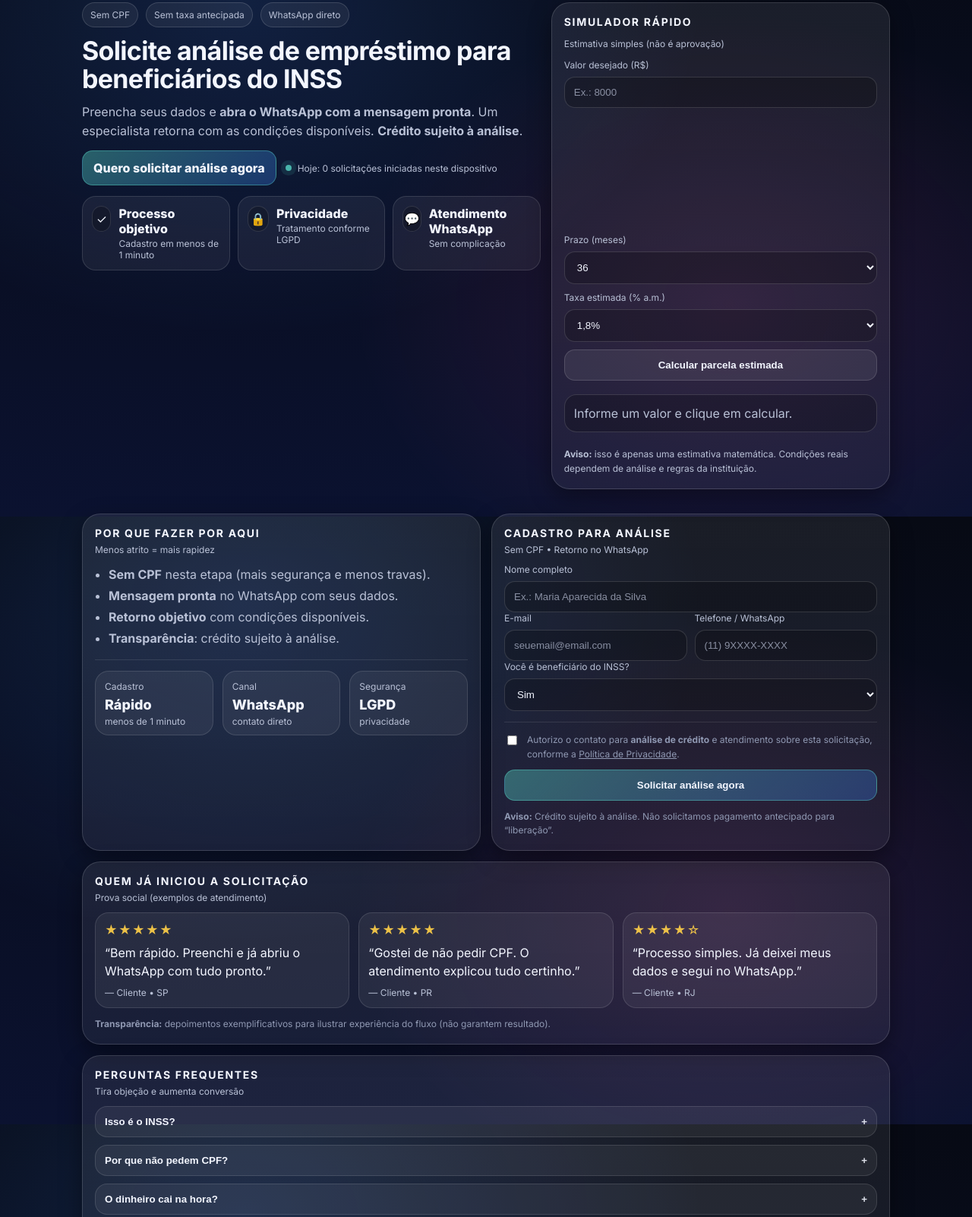
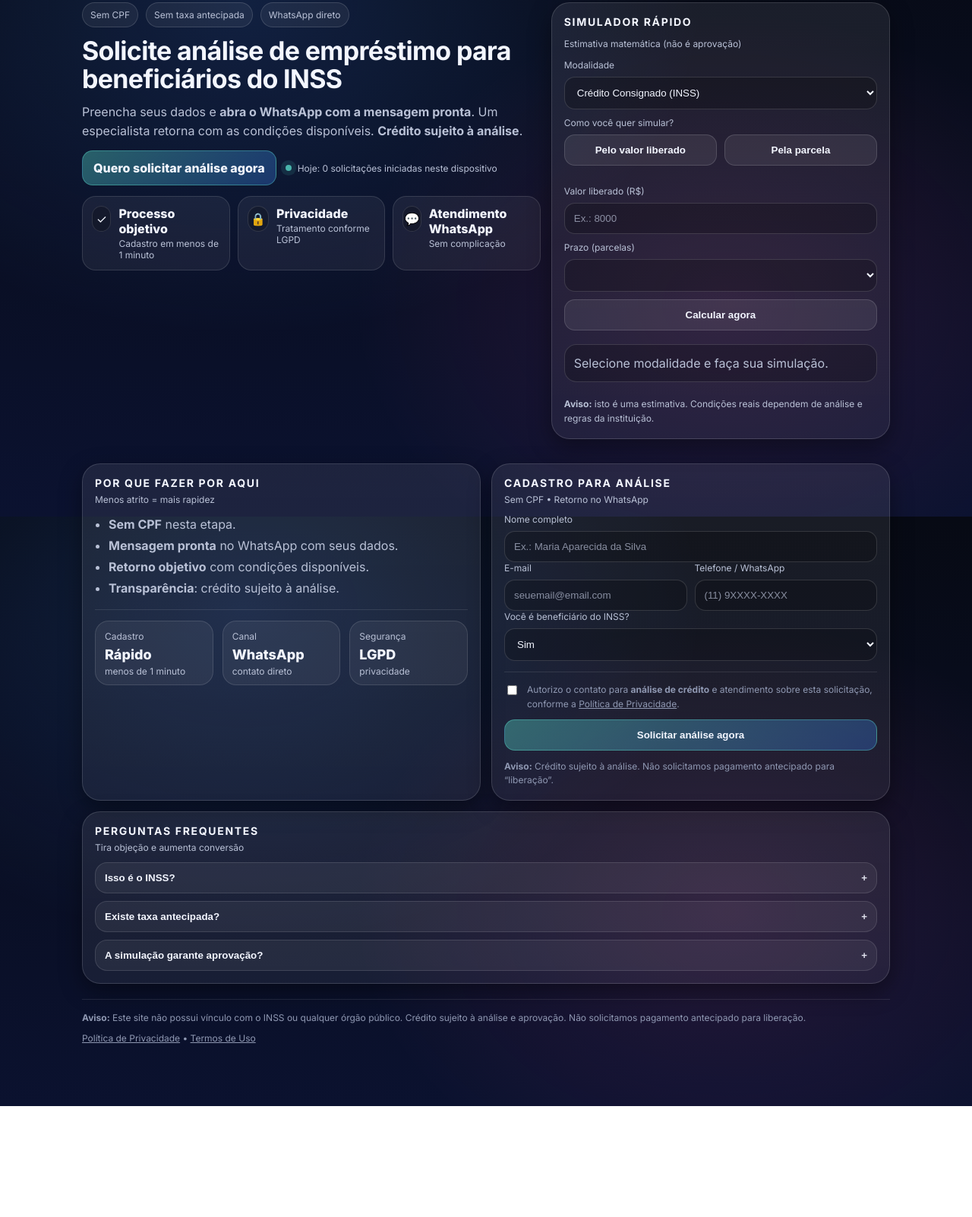
Before and after one commit to PitherMachado/mercadopago-backend, a plain HTML site: page index.html in a window 1280 px wide. Shown: the part 120-1722 px from the top of the page at 76% size. After the commit the page ends 1576 px from the top, so only its background shows below. Drawn offline with Linux system fonts and the light colour scheme.

Commit message:
Update index.html

```diff
--- a/index.html
+++ b/index.html
@@ -58,7 +58,7 @@
         <a class="btn primary" href="#cadastro">Quero solicitar análise agora</a>
         <div class="mini">
           <span class="dot"></span>
-          <span id="socialProof">Hoje: 0 solicitações iniciadas</span>
+          <span id="socialProof">Hoje: 0 solicitações iniciadas neste dispositivo</span>
         </div>
       </div>
 
@@ -89,55 +89,71 @@
       </div>
     </div>
 
+    <!-- SIMULADOR PRO (DUAS MODALIDADES + MODO DUPLO) -->
     <div class="hero-right">
       <article class="card pro-card">
         <div class="head">
           <div>
             <h3>Simulador rápido</h3>
-            <p class="sub">Estimativa simples (não é aprovação)</p>
+            <p class="sub">Estimativa matemática (não é aprovação)</p>
           </div>
         </div>
 
         <div class="body">
           <div class="sim">
-            <div class="field">
-              <label for="simValor">Valor desejado (R$)</label>
-              <input id="simValor" inputmode="numeric" placeholder="Ex.: 8000" />
+
+            <div class="row">
+              <div class="field" style="flex:1 1 100%">
+                <label for="simModalidade">Modalidade</label>
+                <select id="simModalidade">
+                  <option value="consignado" selected>Crédito Consignado (INSS)</option>
+                  <option value="pessoal">Crédito Pessoal (INSS)</option>
+                </select>
+              </div>
+            </div>
+
+            <div class="row">
+              <div class="field" style="flex:1 1 100%">
+                <label>Como você quer simular?</label>
+                <div class="row" style="gap:10px">
+                  <button class="btn" id="simModoValor" type="button" style="flex:1 1 200px">Pelo valor liberado</button>
+                  <button class="btn" id="simModoParcela" type="button" style="flex:1 1 200px">Pela parcela</button>
+                </div>
+                <div class="note" id="simHint" style="margin-top:8px;"></div>
+              </div>
+            </div>
+
+            <div class="row" id="simBoxValor">
+              <div class="field" style="flex:1 1 100%">
+                <label for="simValor">Valor liberado (R$)</label>
+                <input id="simValor" inputmode="numeric" placeholder="Ex.: 8000" />
+              </div>
+            </div>
+
+            <div class="row" id="simBoxParcela" style="display:none">
+              <div class="field" style="flex:1 1 100%">
+                <label for="simParcela">Valor da parcela (R$)</label>
+                <input id="simParcela" inputmode="numeric" placeholder="Ex.: 486,30" />
+              </div>
             </div>
 
             <div class="row">
               <div class="field">
-                <label for="simPrazo">Prazo (meses)</label>
-                <select id="simPrazo">
-                  <option value="24">24</option>
-                  <option value="36" selected>36</option>
-                  <option value="48">48</option>
-                  <option value="60">60</option>
-                  <option value="72">72</option>
-                  <option value="84">84</option>
-                </select>
-              </div>
-
-              <div class="field">
-                <label for="simTaxa">Taxa estimada (% a.m.)</label>
-                <select id="simTaxa">
-                  <option value="1.6">1,6%</option>
-                  <option value="1.8" selected>1,8%</option>
-                  <option value="2.0">2,0%</option>
-                  <option value="2.2">2,2%</option>
-                </select>
+                <label for="simPrazo">Prazo (parcelas)</label>
+                <select id="simPrazo"></select>
               </div>
             </div>
 
-            <button class="btn" id="btnSimular" type="button">Calcular parcela estimada</button>
+            <button class="btn" id="btnSimular" type="button">Calcular agora</button>
 
             <div class="sim-result" id="simResult" aria-live="polite">
-              Informe um valor e clique em calcular.
+              Selecione modalidade e faça sua simulação.
             </div>
 
             <p class="note" style="margin:10px 0 0;">
-              <b>Aviso:</b> isso é apenas uma estimativa matemática. Condições reais dependem de análise e regras da instituição.
+              <b>Aviso:</b> isto é uma estimativa. Condições reais dependem de análise e regras da instituição.
             </p>
+
           </div>
         </div>
       </article>
@@ -148,7 +164,6 @@
   <!-- GRID -->
   <section class="grid" id="cadastro">
 
-    <!-- BENEFÍCIOS -->
     <article class="card half">
       <div class="head">
         <div>
@@ -159,7 +174,7 @@
 
       <div class="body">
         <ul class="list">
-          <li><b>Sem CPF</b> nesta etapa (mais segurança e menos travas).</li>
+          <li><b>Sem CPF</b> nesta etapa.</li>
           <li><b>Mensagem pronta</b> no WhatsApp com seus dados.</li>
           <li><b>Retorno objetivo</b> com condições disponíveis.</li>
           <li><b>Transparência</b>: crédito sujeito à análise.</li>
@@ -190,7 +205,6 @@
     </article>
 
 
-    <!-- FORMULÁRIO -->
     <article class="card half">
       <div class="head">
         <div>
@@ -260,44 +274,6 @@
     </article>
 
 
-    <!-- PROVA SOCIAL -->
-    <article class="card">
-      <div class="head">
-        <div>
-          <h3>Quem já iniciou a solicitação</h3>
-          <p class="sub">Prova social (exemplos de atendimento)</p>
-        </div>
-      </div>
-
-      <div class="body">
-        <div class="testimonials">
-          <div class="tcard">
-            <div class="tstars">★★★★★</div>
-            <div class="ttext">“Bem rápido. Preenchi e já abriu o WhatsApp com tudo pronto.”</div>
-            <div class="tmeta">— Cliente • SP</div>
-          </div>
-
-          <div class="tcard">
-            <div class="tstars">★★★★★</div>
-            <div class="ttext">“Gostei de não pedir CPF. O atendimento explicou tudo certinho.”</div>
-            <div class="tmeta">— Cliente • PR</div>
-          </div>
-
-          <div class="tcard">
-            <div class="tstars">★★★★☆</div>
-            <div class="ttext">“Processo simples. Já deixei meus dados e segui no WhatsApp.”</div>
-            <div class="tmeta">— Cliente • RJ</div>
-          </div>
-        </div>
-
-        <p class="note" style="margin:12px 0 0;">
-          <b>Transparência:</b> depoimentos exemplificativos para ilustrar experiência do fluxo (não garantem resultado).
-        </p>
-      </div>
-    </article>
-
-
-    <!-- FAQ (ACCORDION) -->
     <article class="card">
       <div class="head">
         <div>
@@ -318,22 +294,6 @@
           </div>
 
           <button class="faq-q" type="button" aria-expanded="false">
-            Por que não pedem CPF?
-            <span class="faq-ico">+</span>
-          </button>
-          <div class="faq-a">
-            Para reduzir risco e atrito na primeira etapa. A análise completa pode exigir documentos depois, via atendimento.
-          </div>
-
-          <button class="faq-q" type="button" aria-expanded="false">
-            O dinheiro cai na hora?
-            <span class="faq-ico">+</span>
-          </button>
-          <div class="faq-a">
-            Depende de análise, aprovação e regras da instituição. Aqui você inicia a solicitação e recebe retorno pelo WhatsApp.
-          </div>
-
-          <button class="faq-q" type="button" aria-expanded="false">
             Existe taxa antecipada?
             <span class="faq-ico">+</span>
           </button>
@@ -342,11 +302,11 @@
           </div>
 
           <button class="faq-q" type="button" aria-expanded="false">
-            Posso pedir exclusão dos meus dados?
+            A simulação garante aprovação?
             <span class="faq-ico">+</span>
           </button>
           <div class="faq-a">
-            Sim. Consulte a <a href="./privacy.html">Política de Privacidade</a> para orientações de exclusão.
+            Não. É uma estimativa matemática. A aprovação depende de análise e regras da instituição.
           </div>
 
         </div>
@@ -367,7 +327,6 @@
 </main>
 
 
-<!-- Sticky CTA (mobile) -->
 <div class="sticky-cta" role="region" aria-label="Chamada para ação">
   <a class="btn primary" href="#cadastro">Solicitar análise no WhatsApp</a>
 </div>
```
